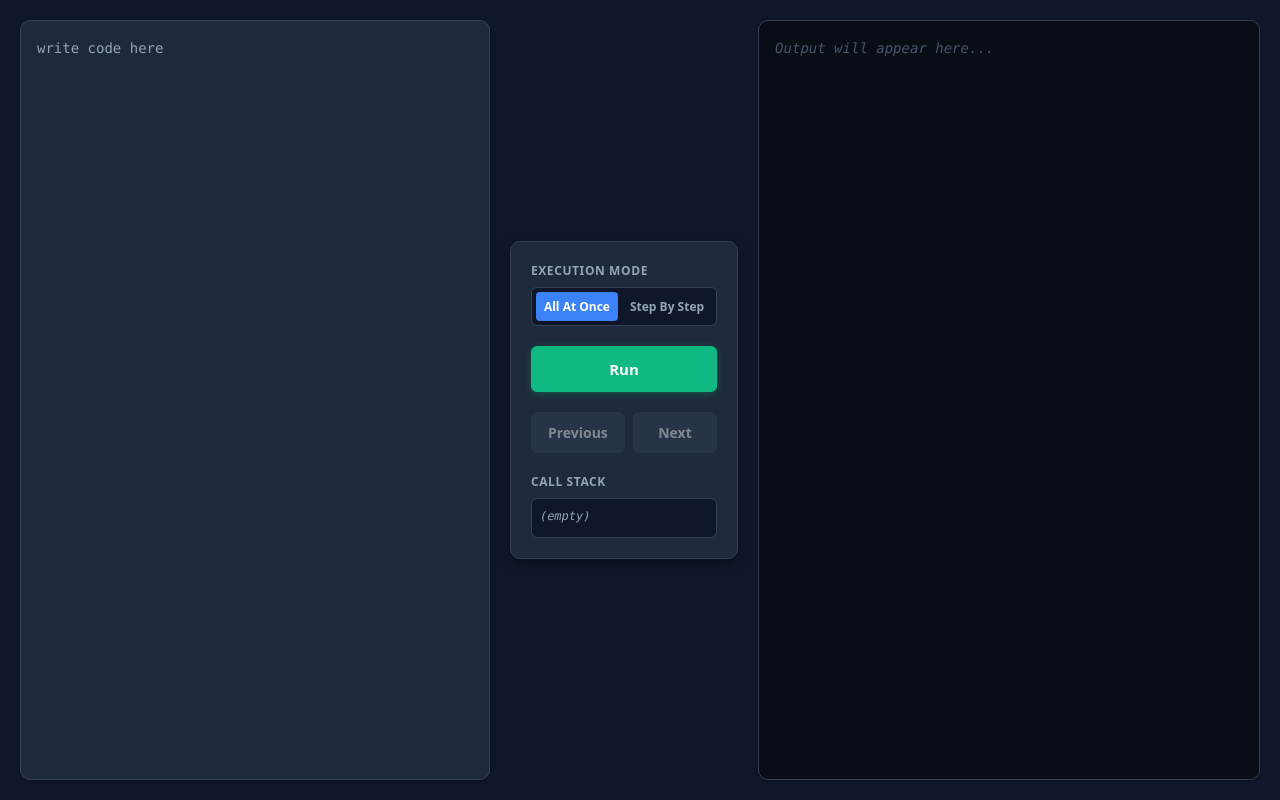
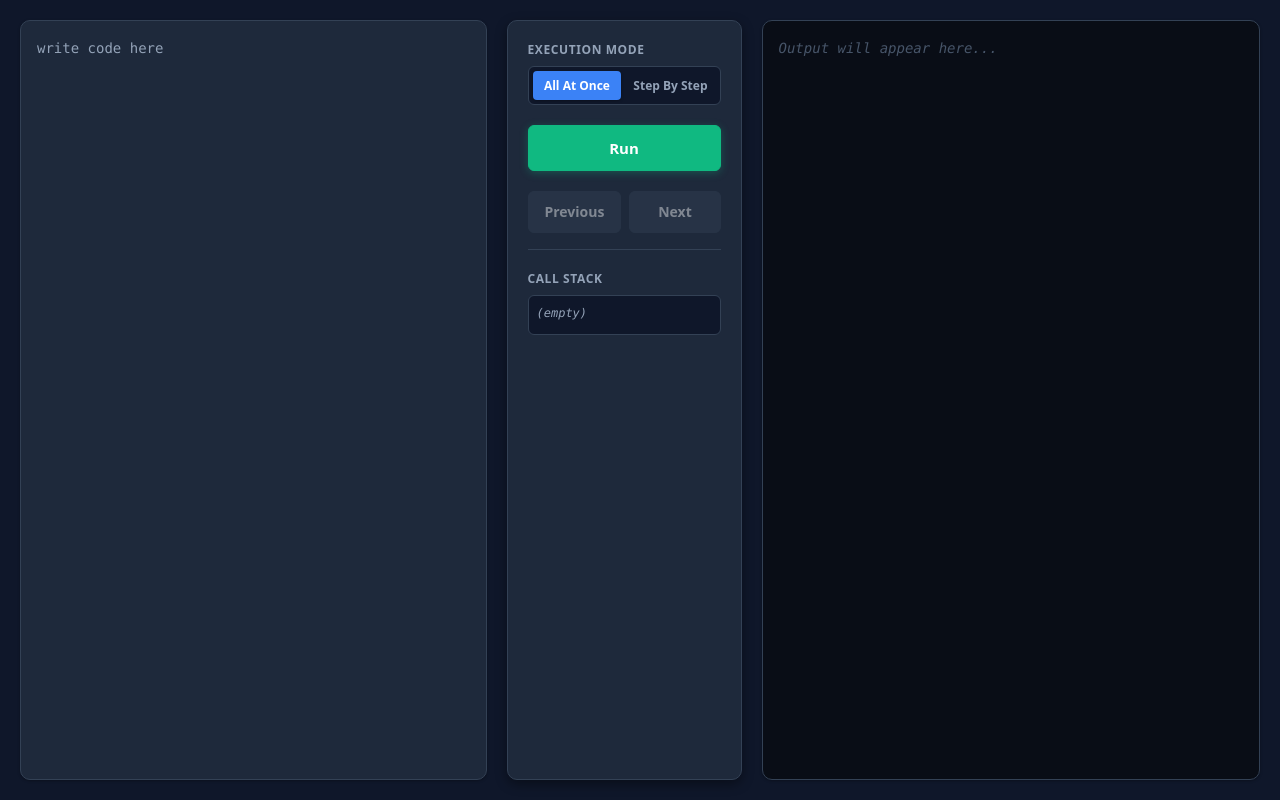
Before and after one commit to JithinAji/JS-runtime-lab, a website with bundled scripts: page src/index.html in a window 1280 px wide. Built offline with nearby package versions, Linux system fonts and the light colour scheme.

Commit message:
refactor: restructure controls panel layout and separate call stack container

```diff
--- a/src/index.html
+++ b/src/index.html
@@ -16,17 +16,8 @@
 
     <!-- controls area -->
     <div class="controls">
-      <!-- Run button placed first in DOM to preserve script.js selection -->
-      <button type="button" class="btn btn-run" id="run-btn">Run</button>
-
-      <!-- Step navigation controls -->
-      <div class="step-controls">
-        <button type="button" class="btn btn-nav" id="prev-btn">
-          Previous
-        </button>
-        <button type="button" class="btn btn-nav" id="next-btn">Next</button>
-      </div>
-
+      <!-- Main interactive controls: centered independently of the call stack -->
+      <div class="controls-main">
         <!-- Execution mode toggle container -->
         <div class="mode-container">
           <span class="mode-label">Execution Mode</span>
@@ -39,7 +30,20 @@
             <span class="toggle-option">Step By Step</span>
           </button>
         </div>
-      <!-- Call stack visualization -->
+
+        <!-- Run button placed first in DOM to preserve script.js selection -->
+        <button type="button" class="btn btn-run" id="run-btn">Run</button>
+
+        <!-- Step navigation controls -->
+        <div class="step-controls">
+          <button type="button" class="btn btn-nav" id="prev-btn">
+            Previous
+          </button>
+          <button type="button" class="btn btn-nav" id="next-btn">Next</button>
+        </div>
+      </div>
+
+      <!-- Call stack visualization: sits below main controls, grows independently -->
       <div class="call-stack-container">
         <span class="call-stack-label">Call Stack</span>
         <div class="call-stack-list" id="call-stack-list">
--- a/src/style.css
+++ b/src/style.css
@@ -116,32 +116,33 @@ textarea::placeholder {
 .controls {
   display: flex;
   flex-direction: column;
-  justify-content: center;
-  align-items: stretch;
-  gap: 1.25rem;
-  min-width: 220px;
+  width: 235px;
+  min-width: 235px;
+  height: 100%;
   padding: 1.25rem;
   background-color: var(--panel-bg);
   border: 1px solid var(--panel-border);
   border-radius: var(--radius-md);
   box-shadow: var(--shadow-md);
-  align-self: center;
 }
 
-/* Order control elements visually */
+/* Main controls group: fills available space and centers its children */
+.controls-main {
+  display: flex;
+  flex-direction: column;
+  justify-content: start;
+  align-items: stretch;
+  gap: 1.25rem;
+  padding-bottom: 1rem;
+}
+
 .mode-container {
-  order: 1;
   display: flex;
   flex-direction: column;
   gap: 0.5rem;
 }
 
-.btn-run {
-  order: 2;
-}
-
 .step-controls {
-  order: 3;
   display: flex;
   gap: 0.5rem;
 }
@@ -251,10 +252,11 @@ textarea::placeholder {
 
 /* Call Stack Visualization */
 .call-stack-container {
-  order: 4;
   display: flex;
   flex-direction: column;
   gap: 0.5rem;
+  padding-top: 1.25rem;
+  border-top: 1px solid var(--panel-border);
 }
 
 .call-stack-label {
```
Lines whose indentation alone changed are shown as unchanged.
